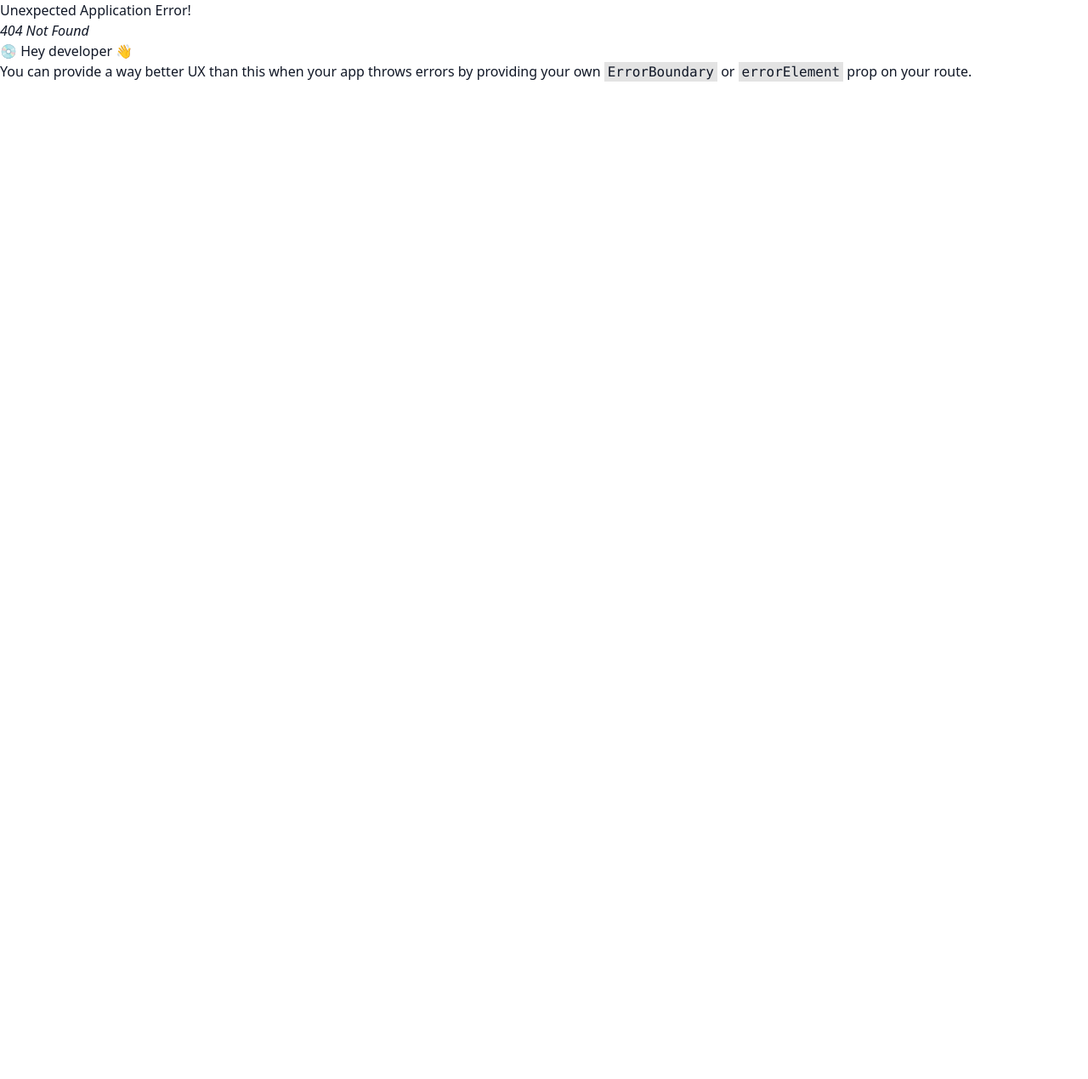
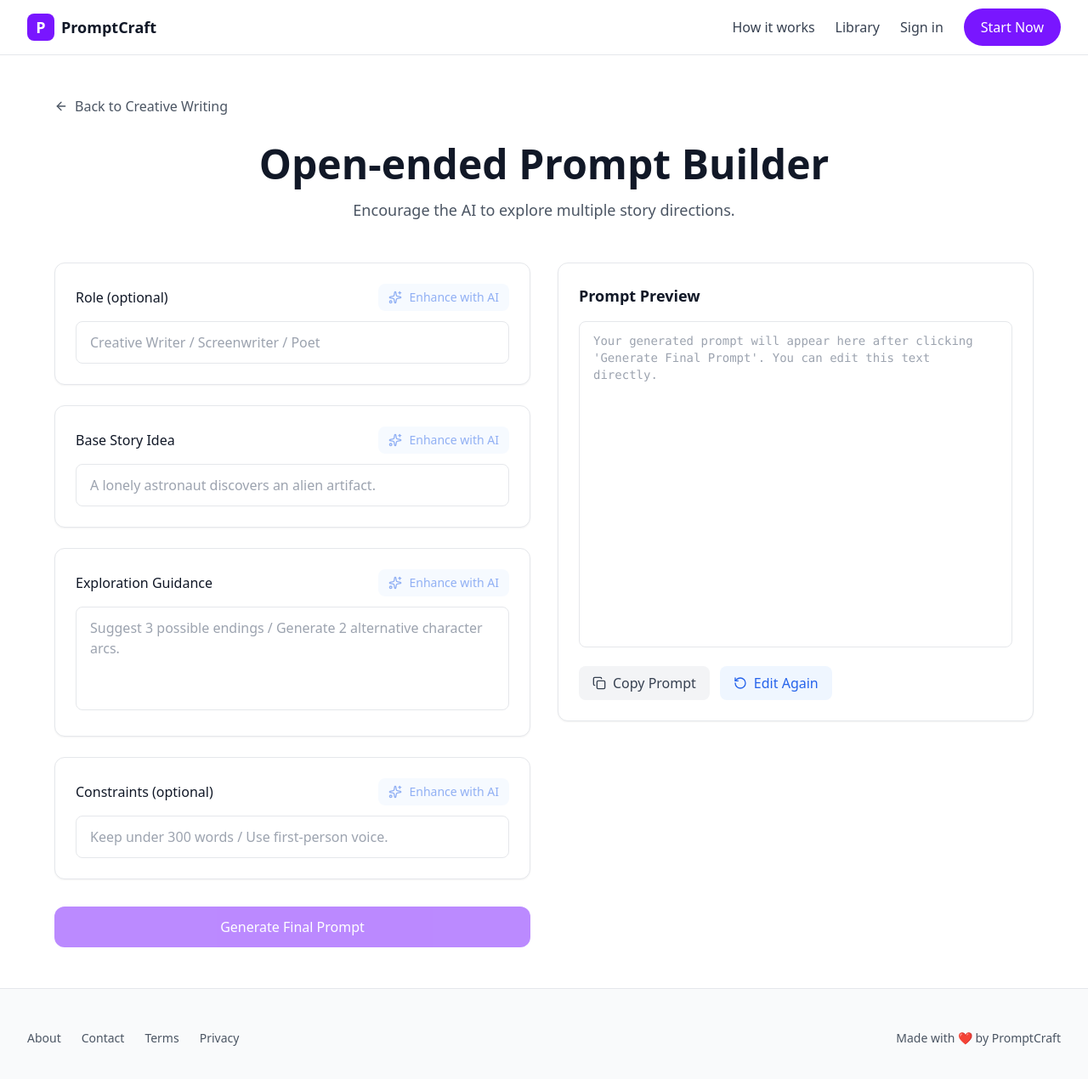
Before and after one commit to bsp3377/promptcraft-starter, a React (Vite) app: page /builder/open-ended in a window 1280 px wide. Before the commit this address had no page. Shown: the top 1270 px of the page at 85% size. Before the commit the page ends 800 px from the top, so only its background shows below. Built offline with nearby package versions, Linux system fonts and the light colour scheme.

Commit message:
Creative Writing builders
- Added Open-ended and Tree-of-Thought builders per attached UIs
- Wired routes /builder/open-ended and /builder/tree-of-thought
- CategoryPage maps creative techniques to new routes
- Reused Gemini helpers and shared UI

```diff
--- a/src/components/CategoryPage.tsx
+++ b/src/components/CategoryPage.tsx
@@ -38,7 +38,9 @@ export default function CategoryPage({
       'critic-refiner': '/builder/critic-refiner',
       'planning': '/builder/planning',
       'swot': '/builder/frameworks',
-      'deliberation': '/builder/deliberation'
+      'deliberation': '/builder/deliberation',
+      'open-ended': '/builder/open-ended',
+      'tree-of-thought': '/builder/tree-of-thought'
     }
 
     const route = builderRoutes[techniqueId]
--- a/src/main.tsx
+++ b/src/main.tsx
@@ -36,6 +36,8 @@ import CriticRefinerBuilder from './pages/CriticRefinerBuilder'
 import PlanningBuilder from './pages/PlanningBuilder'
 import FrameworksBuilder from './pages/FrameworksBuilder'
 import DeliberationBuilder from './pages/DeliberationBuilder'
+import OpenEndedBuilder from './pages/OpenEndedBuilder'
+import TreeOfThoughtBuilder from './pages/TreeOfThoughtBuilder'
 import StoryboardBuilder from './pages/StoryboardBuilder'
 import CinematicBuilder from './pages/CinematicBuilder'
 import CharacterConsistencyBuilder from './pages/CharacterConsistencyBuilder'
@@ -81,6 +83,8 @@ const router = createBrowserRouter([
       { path: 'builder/planning', element: <PlanningBuilder /> },
       { path: 'builder/frameworks', element: <FrameworksBuilder /> },
       { path: 'builder/deliberation', element: <DeliberationBuilder /> },
+      { path: 'builder/open-ended', element: <OpenEndedBuilder /> },
+      { path: 'builder/tree-of-thought', element: <TreeOfThoughtBuilder /> },
       { path: 'builder/zero-shot', element: <ZeroShotBuilder /> },
       { path: 'builder/zero-shot/result', element: <ZeroShotResult /> },
       { path: 'builder/reflexion', element: <ReflexionBuilder /> },
--- /dev/null
+++ b/src/pages/OpenEndedBuilder.tsx
@@ -0,0 +1,70 @@
+import { useState } from 'react'
+import { ArrowLeft } from 'lucide-react'
+import { useNavigate } from 'react-router-dom'
+import InputCard from '../components/InputCard'
+import PreviewPanel from '../components/PreviewPanel'
+import PrimaryButton from '../components/PrimaryButton'
+import { enhanceField, polishFinalPrompt } from '../lib/gemini'
+
+const TEMPLATE = `Role: You are a Creative Writer (or switch to Screenwriter or Poet) who proposes multiple narrative directions.
+
+Base Story Idea: {{Idea}}
+Exploration Guidance: {{Guidance}}
+Constraints: {{Constraints}}
+
+Output Format:
+- Present options as labeled bullet points (e.g., Ending A/B/C, Arc 1/2).
+- Keep each option concise (1–3 sentences) with evocative sensory details.
+- Maintain continuity and avoid contradictions in tone and lore.
+- Conclude with a short prompt for which path to pursue next.`
+
+export default function OpenEndedBuilder() {
+  const navigate = useNavigate()
+  const [role, setRole] = useState('')
+  const [idea, setIdea] = useState('')
+  const [guidance, setGuidance] = useState('')
+  const [constraints, setConstraints] = useState('')
+  const [preview, setPreview] = useState('')
+  const [loading, setLoading] = useState<{[k:string]:boolean}>({})
+
+  const onEnhance = async (label: string, value: string, setter: (v:string)=>void) => {
+    try { setLoading((s)=>({...s,[label]:true})); const improved = await enhanceField(label, value); setter(improved || value);} finally { setLoading((s)=>({...s,[label]:false})) }
+  }
+
+  const onGenerate = async () => {
+    if (!idea.trim() || !guidance.trim()) return
+    setLoading((s)=>({...s, generate:true}))
+    try {
+      const compiled = TEMPLATE
+        .replaceAll('Creative Writer', role.trim() || 'Creative Writer')
+        .replaceAll('{{Idea}}', idea)
+        .replaceAll('{{Guidance}}', guidance)
+        .replaceAll('{{Constraints}}', constraints || '(optional)')
+      setPreview(await polishFinalPrompt(compiled))
+    } finally { setLoading((s)=>({...s, generate:false})) }
+  }
+
+  return (
+    <div className="py-12 max-w-7xl mx-auto px-4 md:px-8">
+      <div className="mb-8">
+        <button onClick={() => navigate('/creative')} className="flex items-center gap-2 text-gray-600 hover:text-gray-900 transition-colors">
+          <ArrowLeft className="w-4 h-4" /> Back to Creative Writing
+        </button>
+      </div>
+      <div className="text-center mb-12">
+        <h1 className="text-4xl md:text-5xl font-bold text-gray-900 mb-4">Open-ended Prompt Builder</h1>
+        <p className="text-lg text-gray-600">Encourage the AI to explore multiple story directions.</p>
+      </div>
+      <div className="grid lg:grid-cols-2 gap-8">
+        <section className="space-y-6">
+          <InputCard label="Role (optional)" value={role} onChange={setRole} onEnhance={() => onEnhance('Role', role, setRole)} placeholder="Creative Writer / Screenwriter / Poet" />
+          <InputCard label="Base Story Idea" value={idea} onChange={setIdea} onEnhance={() => onEnhance('Base Story Idea', idea, setIdea)} placeholder="A lonely astronaut discovers an alien artifact." />
+          <InputCard label="Exploration Guidance" value={guidance} onChange={setGuidance} onEnhance={() => onEnhance('Exploration Guidance', guidance, setGuidance)} placeholder="Suggest 3 possible endings / Generate 2 alternative character arcs." multiline />
+          <InputCard label="Constraints (optional)" value={constraints} onChange={setConstraints} onEnhance={() => onEnhance('Constraints', constraints, setConstraints)} placeholder="Keep under 300 words / Use first-person voice." />
+          <div className="pt-2"><PrimaryButton onClick={onGenerate} disabled={!idea.trim()||!guidance.trim()||loading['generate']} loading={loading['generate']} className="w-full">Generate Final Prompt</PrimaryButton></div>
+        </section>
+        <PreviewPanel value={preview} onChange={setPreview} />
+      </div>
+    </div>
+  )
+}
--- /dev/null
+++ b/src/pages/TreeOfThoughtBuilder.tsx
@@ -0,0 +1,87 @@
+import { useState } from 'react'
+import { ArrowLeft } from 'lucide-react'
+import { useNavigate } from 'react-router-dom'
+import InputCard from '../components/InputCard'
+import PreviewPanel from '../components/PreviewPanel'
+import PrimaryButton from '../components/PrimaryButton'
+import { enhanceField, polishFinalPrompt } from '../lib/gemini'
+
+const TEMPLATE = `Role: You are a {{RoleOrDefault}} who thinks in branches before drafting.
+
+Story Question: {{Question}}
+Tree-of-Thought Generation:
+1) Generate {{Count}} distinct branches (succinct 2–3 sentence summaries each).
+{{BranchesTemplate}}
+Evaluation Criteria: {{Criteria}}
+Selection:
+- Briefly justify the best branch in one sentence (evidence-based, no hidden reasoning).
+Output the final chosen branch as a paragraph (120–200 words).
+Return Format:
+- Branches: - A) - B) - C)
+- Choice:
+- Final Paragraph:`
+
+function makeBranchesTemplate(count: number) {
+  const letters = 'ABCDEFGHIJKLMNOPQRSTUVWXYZ'
+  return Array.from({ length: count }, (_, i) => `- Branch ${letters[i]}: ...`).join('\n')
+}
+
+export default function TreeOfThoughtBuilder() {
+  const navigate = useNavigate()
+  const [role, setRole] = useState('Story Architect / Fantasy Writer')
+  const [question, setQuestion] = useState('')
+  const [count, setCount] = useState(3)
+  const [criteria, setCriteria] = useState('Pick the most suspenseful / Most emotionally moving')
+  const [preview, setPreview] = useState('')
+  const [loading, setLoading] = useState<{[k:string]:boolean}>({})
+
+  const onEnhance = async (label: string, value: string, setter: (v:string)=>void) => {
+    try { setLoading((s)=>({...s,[label]:true})); const improved = await enhanceField(label, value); setter(improved || value);} finally { setLoading((s)=>({...s,[label]:false})) }
+  }
+
+  const onGenerate = async () => {
+    if (!question.trim()) return
+    setLoading((s)=>({...s, generate:true}))
+    try {
+      const compiled = TEMPLATE
+        .replaceAll('{{RoleOrDefault}}', role || 'Story Architect')
+        .replaceAll('{{Question}}', question)
+        .replaceAll('{{Count}}', String(count))
+        .replaceAll('{{BranchesTemplate}}', makeBranchesTemplate(count))
+        .replaceAll('{{Criteria}}', criteria)
+      setPreview(await polishFinalPrompt(compiled))
+    } finally { setLoading((s)=>({...s, generate:false})) }
+  }
+
+  return (
+    <div className="py-12 max-w-7xl mx-auto px-4 md:px-8">
+      <div className="mb-8">
+        <button onClick={() => navigate('/creative')} className="flex items-center gap-2 text-gray-600 hover:text-gray-900 transition-colors">
+          <ArrowLeft className="w-4 h-4" /> Back to Creative Writing
+        </button>
+      </div>
+      <div className="text-center mb-12">
+        <h1 className="text-4xl md:text-5xl font-bold text-gray-900 mb-4">Tree-of-Thought Prompt Builder</h1>
+        <p className="text-lg text-gray-600">Branch storylines into multiple options, then refine the best one.</p>
+      </div>
+      <div className="grid lg:grid-cols-2 gap-8">
+        <section className="space-y-6">
+          <InputCard label="Role" value={role} onChange={setRole} onEnhance={() => onEnhance('Role', role, setRole)} placeholder="Story Architect / Fantasy Writer" />
+          <InputCard label="Story Question" value={question} onChange={setQuestion} onEnhance={() => onEnhance('Story Question', question, setQuestion)} placeholder="What happens after the hero opens the cursed book?" />
+          <div className="space-y-3">
+            <label className="block text-sm font-medium text-gray-700">Branch Count</label>
+            <div className="flex items-center gap-2">
+              {[2,3,5].map(n => (
+                <button key={n} onClick={()=>setCount(n)} className={`w-9 h-9 rounded-full text-sm font-medium ${count===n?'bg-primary-600 text-white':'bg-gray-100 text-gray-700 hover:bg-gray-200'}`}>{n}</button>
+              ))}
+              <input type="number" min={2} max={6} value={count} onChange={(e)=>setCount(Number(e.target.value))} className="px-3 py-2 border border-gray-300 rounded-lg w-24" placeholder="Custom" />
+            </div>
+          </div>
+          <InputCard label="Evaluation Criteria" value={criteria} onChange={setCriteria} onEnhance={() => onEnhance('Evaluation Criteria', criteria, setCriteria)} placeholder="Pick the most suspenseful / Most emotionally moving" />
+          <div className="pt-2"><PrimaryButton onClick={onGenerate} disabled={!question.trim()||loading['generate']} loading={loading['generate']} className="w-full">Generate Final Prompt</PrimaryButton></div>
+        </section>
+        <PreviewPanel value={preview} onChange={setPreview} />
+      </div>
+    </div>
+  )
+}
```
